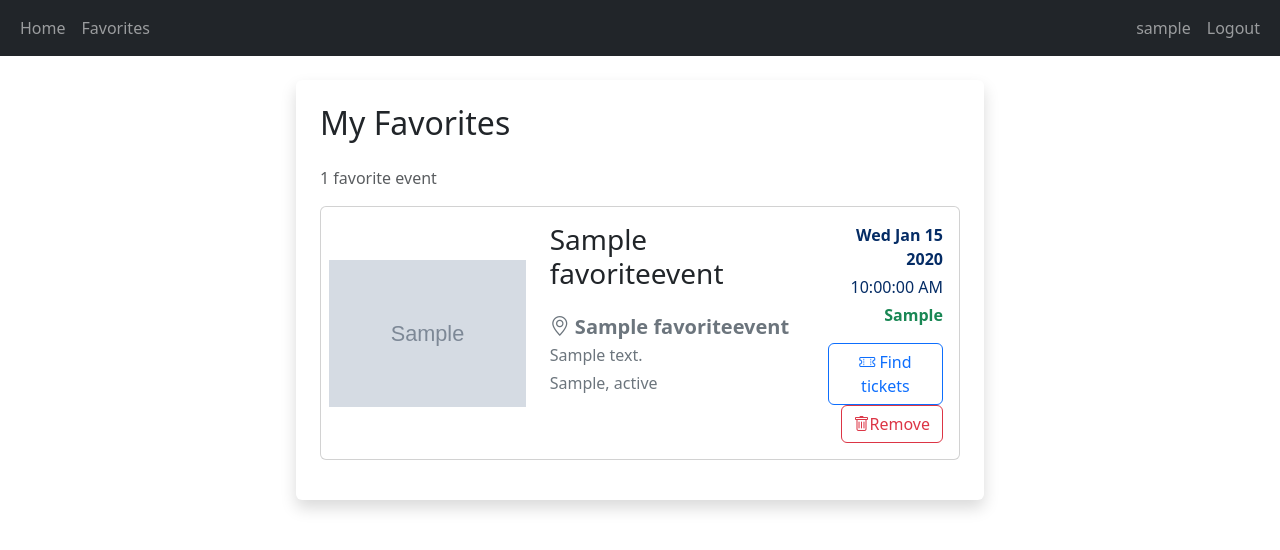
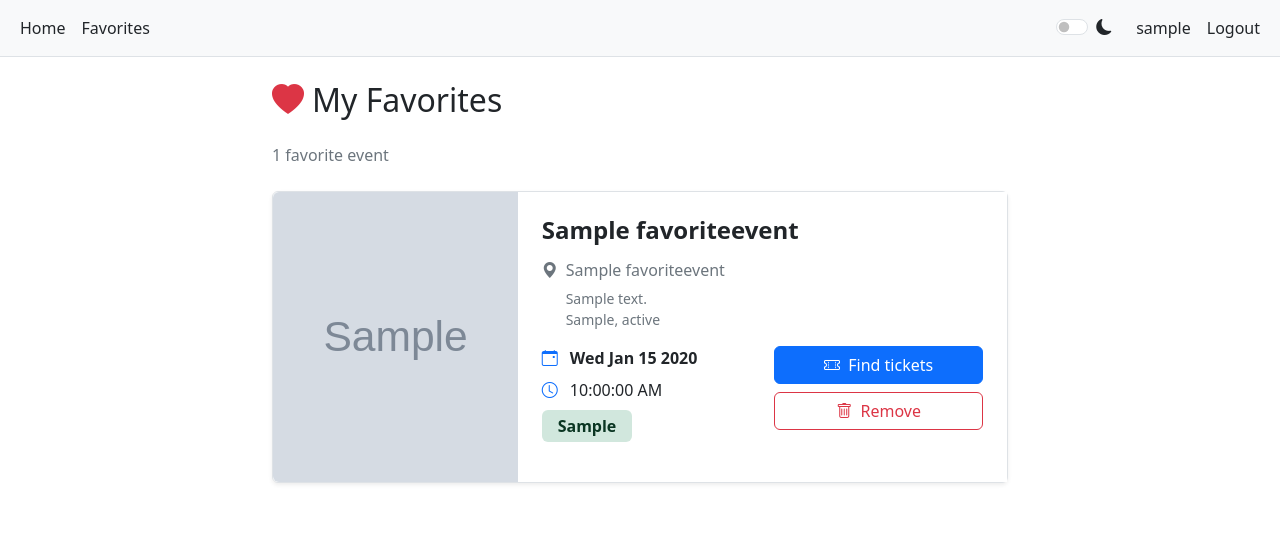
Before and after one commit to michaelptak/Event-Hub, a Django app: page /favorites/ in a window 1280 px wide. Shown: the top 550 px of the page. Run offline with Django 5.2, Linux system fonts and the light colour scheme; a user stored in the database is signed in; tables that the repository leaves empty hold one stand-in row (values such as "Sample post"); grey boxes marked "Sample" are stand-in pictures.

Commit message:
Dark mode implemented

```diff
--- a/events/templates/_event_card_base.html
+++ b/events/templates/_event_card_base.html
@@ -1,31 +1,45 @@
-<div class="card mb-3">
-  <div class="row g-0 align-items-center">
-    <div class="col-sm-4">
-      <img class="card-img rounded p-2" src="{{ event.image }}" alt="{{ event.name }}">
+<div class="card mb-3 shadow-sm">
+  <div class="row g-0">
+    <div class="col-md-4">
+      <img class="img-fluid rounded-start h-100" style="object-fit: cover; max-height: 300px;" src="{{ event.image }}" alt="{{ event.name }}">
     </div>
-    <div class="col-sm-8">
-      <div class="card-body">
+    <div class="col-md-8">
+      <div class="card-body p-4">
+        <h4 class="card-title fw-bold mb-3">{{ event.name }}</h4>
+
+        <div class="mb-3">
+          <h6 class="text-muted mb-2">
+            <i class="bi bi-geo-alt-fill me-2"></i>{{ event.venue_name }}
+          </h6>
+          <p class="text-muted small mb-0 ms-4">{{ event.venue_address }}</p>
+          <p class="text-muted small mb-0 ms-4">{{ event.venue_city }}, {{ event.venue_state }}</p>
+        </div>
+
         <div class="row">
-          <div class="col-8">
-            <h3 class="card-title mb-4">{{ event.name }}</h3>
-            <h5 class="card-text text-secondary fw-bold mb-1">
-              <i class="bi bi-geo-alt"></i> {{ event.venue_name }}
-            </h5>
-            <p class="card-text text-secondary mb-1">{{ event.venue_address }}</p>
-            <p class="card-text text-secondary mb-1">{{ event.venue_city }}, {{ event.venue_state }}</p>
+          <div class="col-md-6 mb-3">
+            <div class="mb-2">
+              <i class="bi bi-calendar-event me-2 text-primary"></i>
+              <span class="fw-semibold">{{ event.formatted_date }}</span>
+            </div>
+            <div class="mb-2">
+              <i class="bi bi-clock me-2 text-primary"></i>
+              <span>{{ event.formatted_time }}</span>
+            </div>
+            {% if event.price_range != "Price not available" %}
+              <div>
+                <span class="badge bg-success-subtle text-success-emphasis fs-6 px-3 py-2">
+                  {{ event.price_range }}
+                </span>
+              </div>
+            {% endif %}
           </div>
-          <div class="col-4 text-end">
-            <p class="card-text text-primary-emphasis mb-1 fw-bold">{{ event.formatted_date }}</p>
-            <p class="card-text text-primary-emphasis mb-1">{{ event.formatted_time }}</p>
-            {% if event.price_range != "Price not available" %}
-              <p class="card-text text-success fw-bold mb-3">{{ event.price_range }}</p>
-            {% else %}
-              <p class="mb-3"></p>
-            {% endif %}
 
-            {% block card_actions %}
-            {# Child templates will override this block with specific buttons #}
-            {% endblock %}
+          <div class="col-md-6">
+            <div class="d-flex flex-column gap-2">
+              {% block card_actions %}
+              {# Child templates will override this block with specific buttons #}
+              {% endblock %}
+            </div>
           </div>
         </div>
 
--- a/events/templates/_event_card_favorite.html
+++ b/events/templates/_event_card_favorite.html
@@ -1,10 +1,11 @@
 {% extends "_event_card_base.html" %}
 
 {% block card_actions %}
-  <a href="{{ event.url }}" target="_blank" class="btn btn-outline-primary">
-    <i class="bi bi-ticket-perforated"></i> Find tickets
+  <a href="{{ event.url }}" target="_blank" class="btn btn-primary w-100">
+    <i class="bi bi-ticket-perforated me-1"></i> Find tickets
   </a>
-  <button class="btn btn-outline-danger remove-favorite-btn" data-event-id="{{ event.event_id }}"><i class="bi bi-trash"></i>Remove
+  <button class="btn btn-outline-danger w-100 remove-favorite-btn" data-event-id="{{ event.event_id }}">
+    <i class="bi bi-trash me-1"></i> Remove
   </button>
 {% endblock %}
 
--- a/events/templates/base.html
+++ b/events/templates/base.html
@@ -9,10 +9,11 @@
   <link href="https://cdn.jsdelivr.net/npm/bootstrap@5.3.8/dist/css/bootstrap.min.css" rel="stylesheet"
     integrity="sha384-sRIl4kxILFvY47J16cr9ZwB07vP4J8+LH7qKQnuqkuIAvNWLzeN8tE5YBujZqJLB" crossorigin="anonymous">
   <link rel="stylesheet" href="https://cdn.jsdelivr.net/npm/bootstrap-icons@1.11.3/font/bootstrap-icons.min.css">
+  <link rel="stylesheet" href="{% static 'css/theme.css' %}">
 </head>
 
 <body>
-  <nav class="navbar navbar-expand-lg navbar-dark bg-dark">
+  <nav class="navbar navbar-expand-lg">
     <div class="container-fluid">
       <button class="navbar-toggler" type="button" data-bs-toggle="collapse" data-bs-target="#navbarNav" aria-controls="navbarNav" aria-expanded="false" aria-label="Toggle navigation">
         <span class="navbar-toggler-icon"></span>
@@ -27,6 +28,14 @@
           </li>
         </ul>
         <ul class="navbar-nav">
+          <li class="nav-item d-flex align-items-center">
+            <div class="form-check form-switch ms-3 me-3">
+              <input class="form-check-input" type="checkbox" role="switch" id="darkModeSwitch">
+              <label class="form-check-label" for="darkModeSwitch">
+                <i class="bi bi-moon-fill"></i>
+              </label>
+            </div>
+          </li>
           {% if user.is_authenticated %}
             <li class="nav-item">
               <span class="nav-link">{{ user.username }}</span>
@@ -53,6 +62,7 @@
   <script src="https://cdn.jsdelivr.net/npm/bootstrap@5.3.8/dist/js/bootstrap.bundle.min.js"
     integrity="sha384-FKyoEForCGlyvwx9Hj09JcYn3nv7wiPVlz7YYwJrWVcXK/BmnVDxM+D2scQbITxI"
     crossorigin="anonymous"></script>
+  <script src="{% static 'js/darkmode.js' %}"></script>
   {% block scripts %}
   {% endblock %}
 </body>
--- a/events/templates/favorites.html
+++ b/events/templates/favorites.html
@@ -2,14 +2,15 @@
 {% load static %}
 
 {% block content %}
-<div class="container">
+<div class="container py-4">
   <div class="row justify-content-center">
     <div class="col-12 col-md-10 col-lg-8">
-      <div class="bg-white shadow rounded p-4 m-4">
-        <h2 class="mb-4">My Favorites</h2>
+      <h2 class="mb-4">
+        <i class="bi bi-heart-fill text-danger me-2"></i>My Favorites
+      </h2>
 
       {% if events %}
-          <p class="text-muted">{{ event_count }} favorite event{{ event_count|pluralize }}</p>
+        <p class="text-muted mb-4">{{ event_count }} favorite event{{ event_count|pluralize }}</p>
 
         {% for event in events %}
           {% include '_event_card_favorite.html' with event=event %}
@@ -17,12 +18,14 @@
 
       {% else %}
         <div class="text-center py-5">
-            <i class="bi bi-heart fs-1 text-muted"></i>
-            <p class="text-muted mt-3">You haven't added any favorites yet.</p>
-            <a href="{% url 'index' %}" class="btn btn-primary mt-2">Search for Events</a>
+          <i class="bi bi-heart fs-1 text-danger opacity-50"></i>
+          <p class="text-muted mt-3 fs-5">You haven't added any favorites yet.</p>
+          <p class="text-muted">Start exploring events and save your favorites!</p>
+          <a href="{% url 'index' %}" class="btn btn-primary mt-3">
+            <i class="bi bi-search me-2"></i>Search for Events
+          </a>
         </div>
       {% endif %}
-      </div>
     </div>
   </div>
 </div>
--- a/events/templates/index.html
+++ b/events/templates/index.html
@@ -2,7 +2,7 @@
 {% load static %}
 
 {% block content %}
-<div class="container-fluid text-center bg-dark text-white p-2" id="search-area">
+<div class="container-fluid text-center p-2" id="search-area">
   <div class="row justify-content-center">
     <div class="col-12 col-md-8 col-lg-6">
       <h1 class="display-4">Event Hub</h1>
--- a/events/views.py
+++ b/events/views.py
@@ -3,11 +3,10 @@ from django.conf import settings
 import requests
 import json
 from datetime import datetime
-from django.contrib.auth import authenticate, login, logout
+from django.contrib.auth import login, logout
 from django.contrib.auth.decorators import login_required
 from django.contrib.auth.forms import AuthenticationForm, UserCreationForm
 from django.http import JsonResponse, HttpResponseBadRequest
-from django.views.decorators.http import require_POST
 from .models import FavoriteEvent
 
 # Create your views here.
--- /dev/null
+++ b/static/css/theme.css
@@ -0,0 +1,157 @@
+/* Light mode (default) */
+:root {
+  --bg-color: #ffffff;
+  --text-color: #212529;
+  --navbar-bg: #f8f9fa;
+  --navbar-text: #212529;
+  --search-header-bg: #f8f9fa;
+  --search-header-text: #212529;
+  --card-bg: #ffffff;
+  --card-border: #dee2e6;
+  --input-bg: #ffffff;
+  --input-border: #ced4da;
+  --input-text: #212529;
+  --button-primary-bg: #0d6efd;
+  --button-primary-text: #ffffff;
+  --button-outline-border: #0d6efd;
+  --button-outline-text: #0d6efd;
+  --button-success-bg: #198754;
+  --button-danger-bg: #dc3545;
+  --muted-text: #6c757d;
+}
+
+/* Dark mode */
+[data-theme="dark"] {
+  --bg-color: #1a1a1a;
+  --text-color: #e0e0e0;
+  --navbar-bg: #212529;
+  --navbar-text: #e0e0e0;
+  --search-header-bg: #2d2d2d;
+  --search-header-text: #e0e0e0;
+  --card-bg: #2d2d2d;
+  --card-border: #404040;
+  --input-bg: #3a3a3a;
+  --input-border: #555555;
+  --input-text: #e0e0e0;
+  --button-primary-bg: #0d6efd;
+  --button-primary-text: #ffffff;
+  --button-outline-border: #6ea8fe;
+  --button-outline-text: #6ea8fe;
+  --button-success-bg: #198754;
+  --button-danger-bg: #dc3545;
+  --muted-text: #adb5bd;
+}
+
+/* Apply variables to elements */
+body {
+  background-color: var(--bg-color);
+  color: var(--text-color);
+  transition: background-color 0.3s ease, color 0.3s ease;
+}
+
+/* Navbar */
+.navbar {
+  background-color: var(--navbar-bg) !important;
+  color: var(--navbar-text) !important;
+  border-bottom: 1px solid var(--card-border);
+}
+
+.navbar .nav-link,
+.navbar .navbar-brand,
+.navbar-text {
+  color: var(--navbar-text) !important;
+}
+
+.navbar .btn-link {
+  color: var(--navbar-text) !important;
+}
+
+/* Search header */
+#search-area {
+  background-color: var(--search-header-bg);
+  color: var(--search-header-text);
+}
+
+/* Cards */
+.card {
+  background-color: var(--card-bg);
+  border-color: var(--card-border);
+  color: var(--text-color);
+}
+
+.card-body {
+  background-color: var(--card-bg);
+}
+
+.card-title,
+.card-text {
+  color: var(--text-color);
+}
+
+/* Form inputs */
+.form-control,
+.form-select {
+  background-color: var(--input-bg);
+  border-color: var(--input-border);
+  color: var(--input-text);
+}
+
+.form-control:focus,
+.form-select:focus {
+  background-color: var(--input-bg);
+  border-color: var(--button-outline-border);
+  color: var(--input-text);
+}
+
+/* Buttons - outline variants */
+.btn-outline-primary {
+  color: var(--button-outline-text);
+  border-color: var(--button-outline-border);
+}
+
+.btn-outline-primary:hover {
+  background-color: var(--button-primary-bg);
+  border-color: var(--button-primary-bg);
+  color: var(--button-primary-text);
+}
+
+.btn-outline-secondary {
+  color: var(--muted-text);
+  border-color: var(--card-border);
+}
+
+.btn-outline-danger {
+  border-color: var(--button-danger-bg);
+  color: var(--button-danger-bg);
+}
+
+/* Muted text */
+.text-muted,
+.text-secondary {
+  color: var(--muted-text) !important;
+}
+
+/* Modal */
+.modal-content {
+  background-color: var(--card-bg);
+  color: var(--text-color);
+}
+
+.modal-header {
+  border-bottom-color: var(--card-border);
+}
+
+.modal-footer {
+  border-top-color: var(--card-border);
+}
+
+/* Results container */
+#results {
+  background-color: var(--card-bg);
+  border-color: var(--card-border);
+}
+
+/* Dark mode switch icon color */
+#darkModeSwitch + label {
+  color: var(--navbar-text) !important;
+}
--- /dev/null
+++ b/static/js/darkmode.js
@@ -0,0 +1,23 @@
+// Dark mode toggle functionality
+
+// Check for saved theme preference or default to light mode
+const currentTheme = localStorage.getItem('theme') || 'light';
+
+// Apply the theme on page load
+if (currentTheme === 'dark') {
+  document.documentElement.setAttribute('data-theme', 'dark');
+  document.getElementById('darkModeSwitch').checked = true;
+}
+
+// Listen for toggle switch changes
+$('#darkModeSwitch').change(function() {
+  if (this.checked) {
+    // Enable dark mode
+    document.documentElement.setAttribute('data-theme', 'dark');
+    localStorage.setItem('theme', 'dark');
+  } else {
+    // Enable light mode
+    document.documentElement.removeAttribute('data-theme');
+    localStorage.setItem('theme', 'light');
+  }
+});
```
Also changed, not shown: events/templates/_event_card.html (deleted, +0 -33 lines), events/templates/_event_card_search.html (+5 -5 lines). Lines whose indentation alone changed are shown as unchanged.
